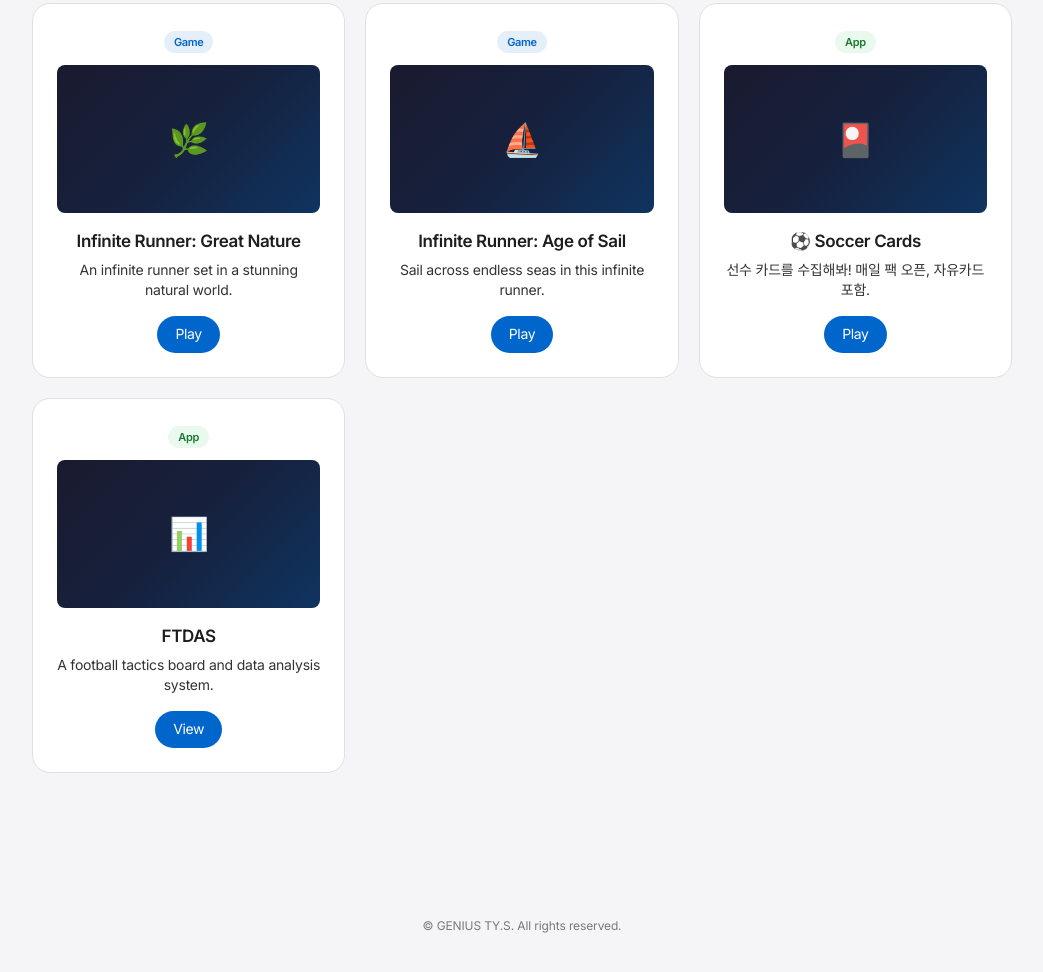
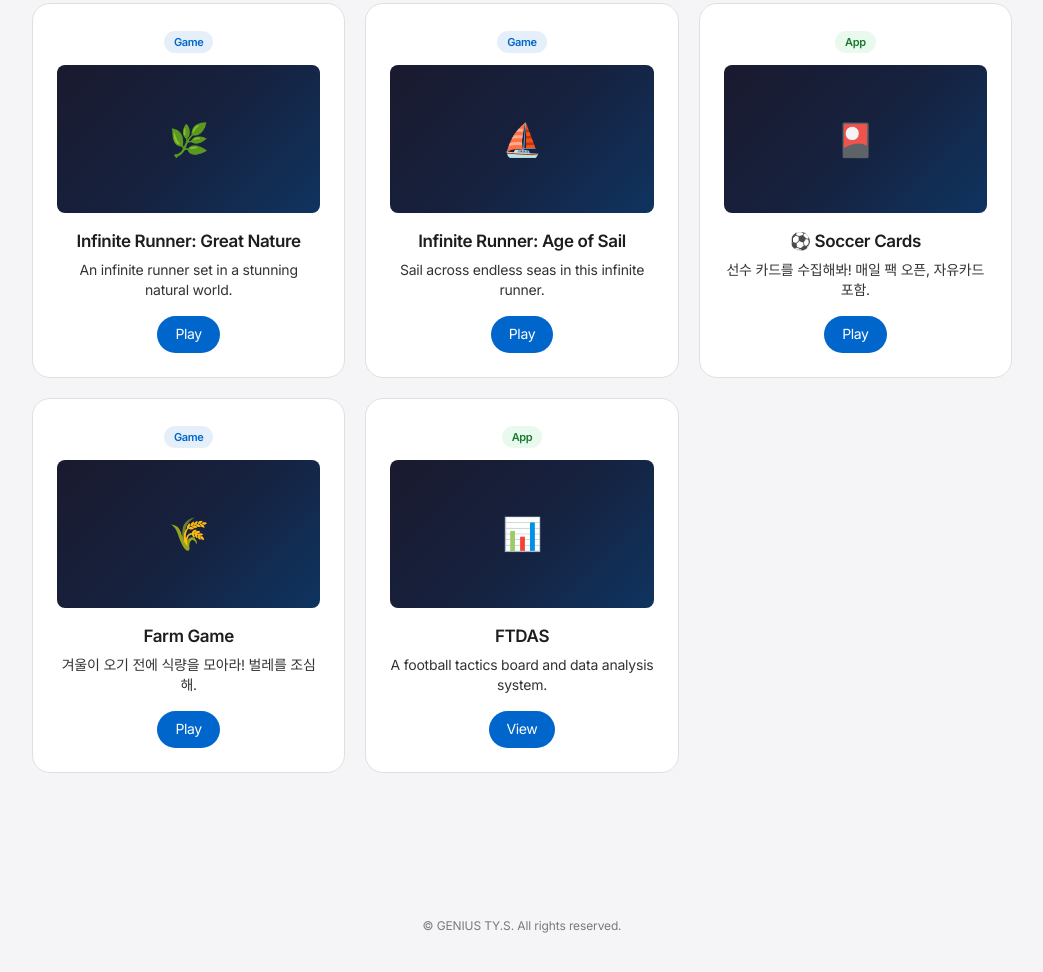
Before and after one commit to buoshllim/genius-tys, a plain HTML site: page games.html in a window 1280 px wide. Shown: the part 693-1665 px from the top of the page, without its empty margins (118-1161 px from the left). Drawn offline with Linux system fonts and the light colour scheme.

Commit message:
Add Farm Game card to games page
Co-Authored-By: Claude Sonnet 4.6 <noreply@anthropic.com>

```diff
--- a/games.html
+++ b/games.html
@@ -100,6 +100,15 @@
           <a href="https://ty-soccer-hub.vercel.app/apps/soccer-cards/" target="_blank" class="btn-primary" style="font-size:14px; padding: 8px 18px;">Play</a>
         </div>
 
+        <!-- Farm Game -->
+        <div class="card">
+          <span class="tag tag-game" data-i18n="tag_game">Game</span>
+          <div class="card-placeholder">🌾</div>
+          <h3>Farm Game</h3>
+          <p>겨울이 오기 전에 식량을 모아라! 벌레를 조심해.</p>
+          <a href="https://ty-mini-game-hub.vercel.app/farm-game/" target="_blank" class="btn-primary" style="font-size:14px; padding: 8px 18px;">Play</a>
+        </div>
+
         <!-- FTDAS -->
         <div class="card">
           <span class="tag tag-app" data-i18n="tag_app">App</span>
```
